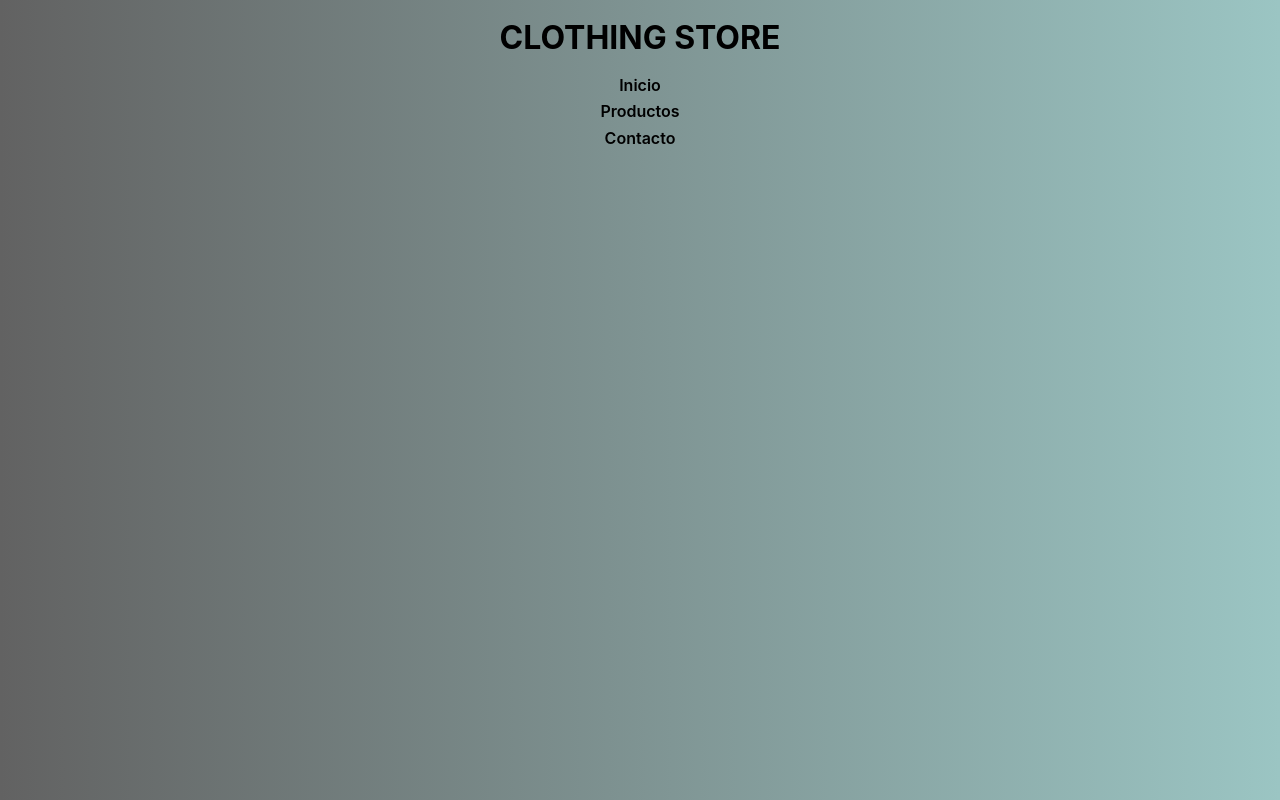
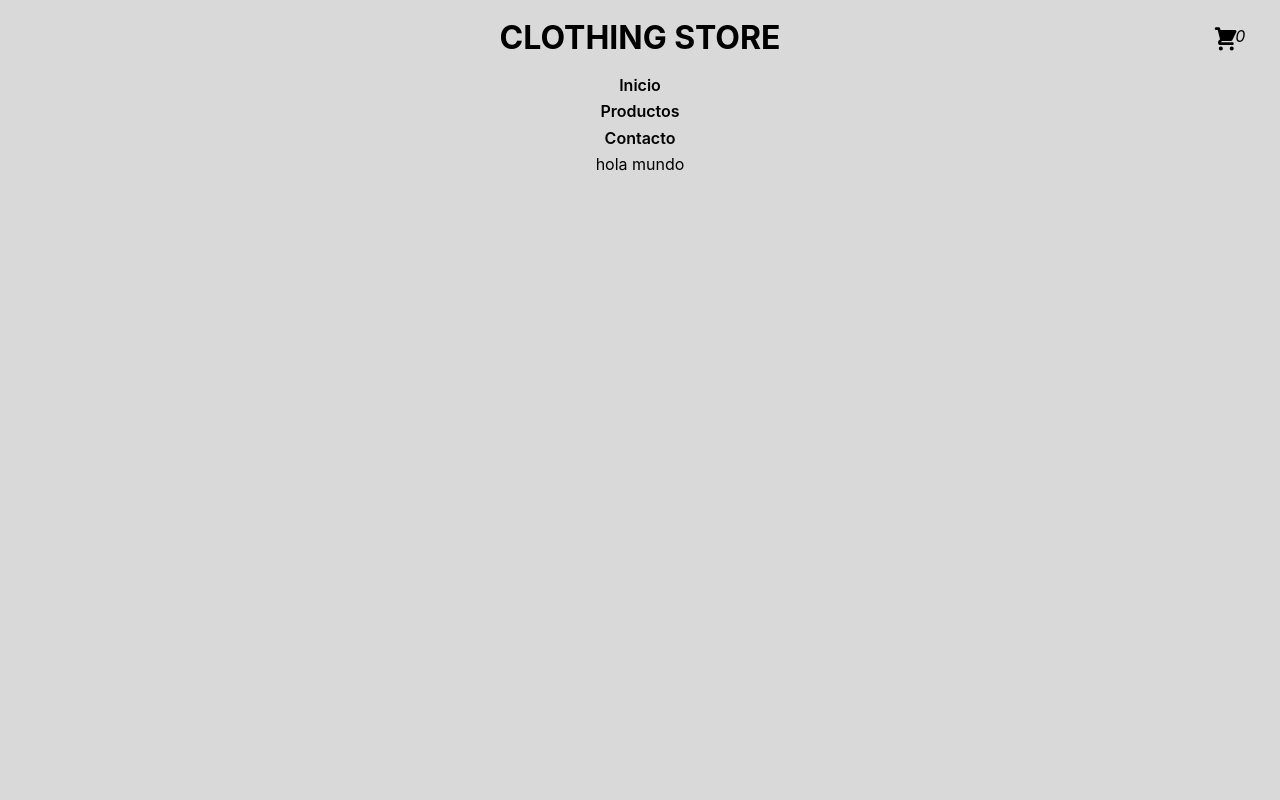
Before and after one commit to ulisesmontenegro2005/clothing-store, a React (Create React App) app: page / in a window 1280 px wide. Built offline with nearby package versions, Linux system fonts and the light colour scheme.

Commit message:
cambios 2da entrega

```diff
--- a/package.json
+++ b/package.json
@@ -3,11 +3,13 @@
   "version": "0.1.0",
   "private": true,
   "dependencies": {
+    "@mui/icons-material": "^5.8.4",
     "@testing-library/jest-dom": "^5.16.4",
     "@testing-library/react": "^13.3.0",
     "@testing-library/user-event": "^13.5.0",
     "react": "^18.2.0",
     "react-dom": "^18.2.0",
+    "react-icons": "^4.4.0",
     "react-scripts": "5.0.1",
     "web-vitals": "^2.1.4"
   },
--- a/public/index.html
+++ b/public/index.html
@@ -9,6 +9,12 @@
       name="description"
       content="Web site created using create-react-app"
     />
+
+    <link
+      rel="stylesheet"
+      href="https://fonts.googleapis.com/icon?family=Material+Icons"
+    />
+
     <link rel="apple-touch-icon" href="%PUBLIC_URL%/logo192.png" />
     <!--
       manifest.json provides metadata used when your web app is installed on a
--- a/src/App.js
+++ b/src/App.js
@@ -1,5 +1,6 @@
 import './App.css';
 import { Container } from './components/Header';
+import { Main } from './components/Main';
 
 function App() {
   return (
@@ -7,6 +8,8 @@ function App() {
 
       <Container/>
 
+      <Main/>
+
     </div>
   );
 }
--- a/src/components/Header/index.js
+++ b/src/components/Header/index.js
@@ -1,4 +1,6 @@
 import './main.css';
+import { HiShoppingCart } from "react-icons/hi";
+
 
 export function Container (props){
     return (
@@ -6,13 +8,9 @@ export function Container (props){
 
         <MenuTitulo texto="CLOTHING STORE"/>
 
-        {/* <div className="contenedorItems">
+        <MenuNavegacion/>
 
-            <a id="carritoDeCompras"><img src="./carrito-copia.svg" alt="carrito de compras"/></a>
-
-        </div> */}
-
-        <MenuNavegacion/>
+        <CartWidget/>
 
     </header>
     );
@@ -37,3 +35,14 @@ const MenuTitulo = (props) => {
         </div>
     );
 }
+
+const CartWidget = () => {
+    return (
+        <div>
+            <i href=''>
+                <HiShoppingCart className='carrito'></HiShoppingCart>
+                <span className='cantidad_carrito'>0</span>
+            </i>
+        </div>
+    );
+}
--- a/src/components/Header/main.css
+++ b/src/components/Header/main.css
@@ -25,6 +25,20 @@
 }
 
 .link:hover{
-    transition-duration: 0.5s;
-    color: blanchedalmond;
+    transition-duration: 0.2s;
+    font-weight: 900;
 }
+
+.carrito{
+    position: absolute;
+    right: 3.2%;
+    top: 3.2%;
+    width: 1.7em;
+    height: 1.7em;
+}
+
+.cantidad_carrito{
+    position: absolute;
+    right: 2.7%;
+    top: 3.2%;
+}
--- /dev/null
+++ b/src/components/Main/index.js
@@ -0,0 +1,17 @@
+import './main.css';
+
+export function Main (props){
+    return (
+    <main>
+
+      <ItemListContainer greeting='hola mundo'/>
+
+    </main>
+    );
+}
+
+const ItemListContainer = (props) => {
+    return(
+        <p>{props.greeting}</p>
+    );
+}
--- a/src/index.css
+++ b/src/index.css
@@ -10,8 +10,7 @@ body {
     sans-serif;
   -webkit-font-smoothing: antialiased;
   -moz-osx-font-smoothing: grayscale;
-  background: rgb(98,98,98);
-  background: linear-gradient(90deg, rgba(98,98,98,1) 0%, rgba(155,197,195,1) 100%);
+  background: #D9D9D9;
 }
 
 code {
```
Also changed, not shown: src/components/Main/main.css (added), src/components/image/carrito-copia.svg (deleted), 1 other file (tests, documents, lock files or other folders).
